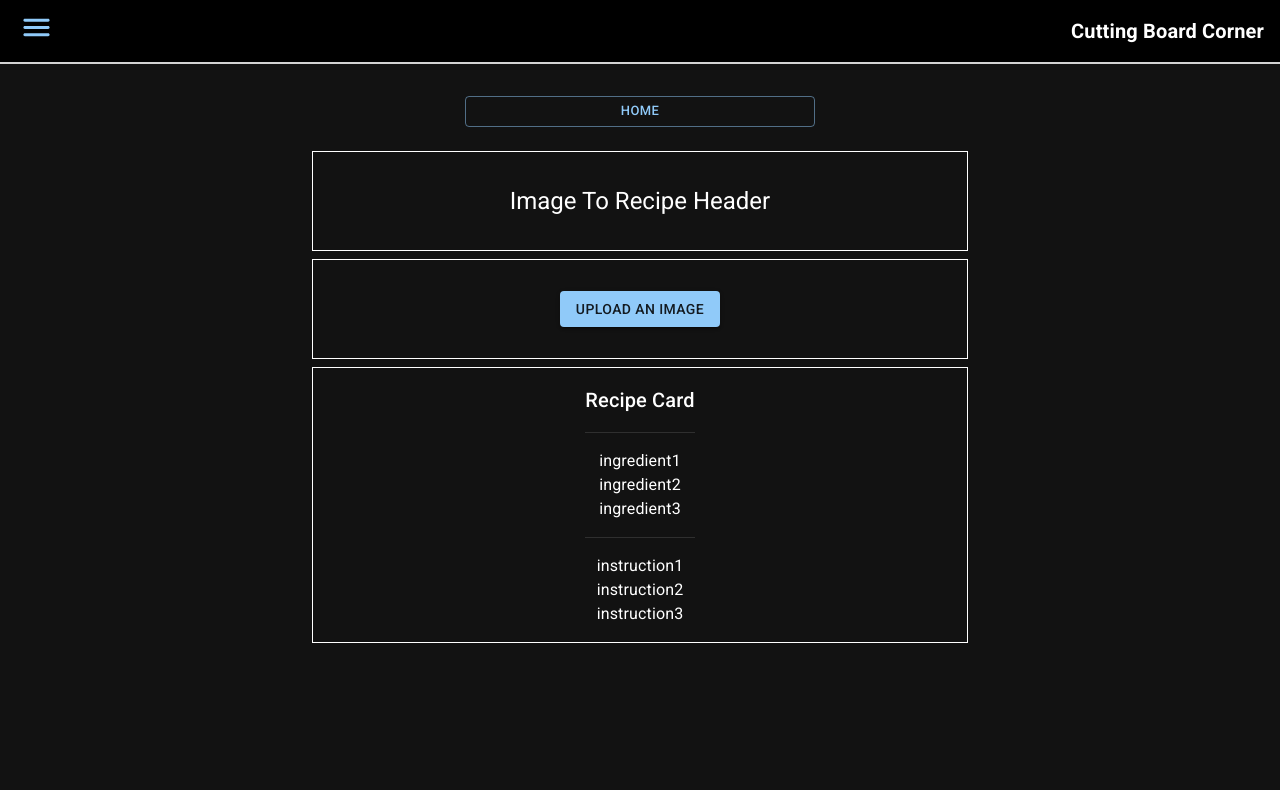
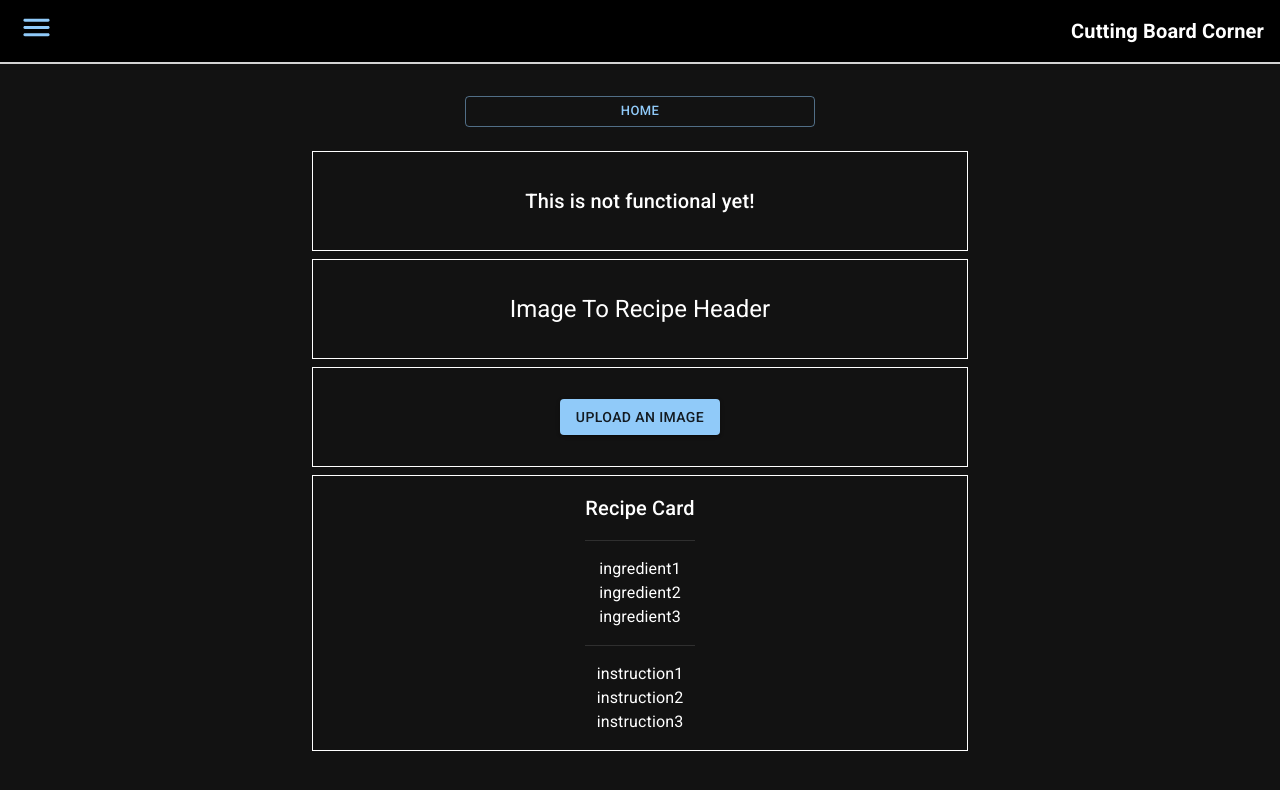
Before and after one commit to JCWoodworker/cuttingBoardCorner, a React (Vite) app: page /image-to-recipe in a window 1280 px wide. Shown: the top 790 px of the page. Built offline with nearby package versions, Linux system fonts and the light colour scheme.

Commit message:
added message to image to recipe page

```diff
--- a/src/pages/image-to-recipe/ImageToRecipeHome.tsx
+++ b/src/pages/image-to-recipe/ImageToRecipeHome.tsx
@@ -4,8 +4,14 @@ import ImageToRecipeHeader from "./ImageToRecipeHeader"
 import SectionLayout from "./SectionLayout"
 import RedundantNavButtonLayout from "../../navigation/RedundantNavButtonLayout"
 import MainComponentLayout from "../../layouts/MainComponentLayout"
+import PageMessage from "./PageMessage"
+
 const ImageToRecipeHome = () => {
 	const sections = [
+		{
+			component: <PageMessage />,
+			title: "Page Message",
+		},
 		{
 			component: <ImageToRecipeHeader />,
 			title: "Image To Recipe Header",
--- /dev/null
+++ b/src/pages/image-to-recipe/PageMessage.tsx
@@ -0,0 +1,11 @@
+import { Box, Typography } from "@mui/material"
+
+const PageMessage = () => {
+	return (
+		<Box  >
+			<Typography variant="h6">This is not functional yet!</Typography>
+		</Box>
+	)
+}
+
+export default PageMessage
```
